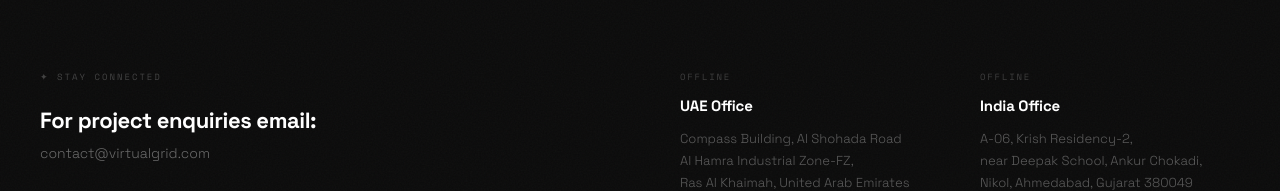
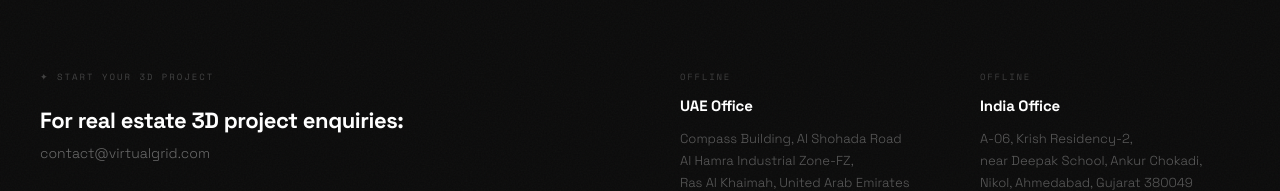
Before and after one commit to kavyp12/AR-VR, a React (Vite) app: page / in a window 1280 px wide. Shown: the part 10399-10590 px from the top of the page. Built offline with nearby package versions, Linux system fonts and the light colour scheme; a web font is replaced by a local one.

Commit message:
Update footer.tsx

```diff
--- a/src/pages/footer.tsx
+++ b/src/pages/footer.tsx
@@ -314,8 +314,8 @@ const Footer = () => {
 
             {/* LEFT */}
             <div>
-              <p className="ft-section-label">✦ Stay connected</p>
-              <h3 className="ft-connect-title">For project enquiries email:</h3>
+              <p className="ft-section-label">✦ Start your 3D project</p>
+              <h3 className="ft-connect-title">For real estate 3D project enquiries:</h3>
               <p className="ft-connect-email">contact@virtualgrid.com</p>
 
               <a href="mailto:contact@virtualgrid.com" className="ft-btn">
```
